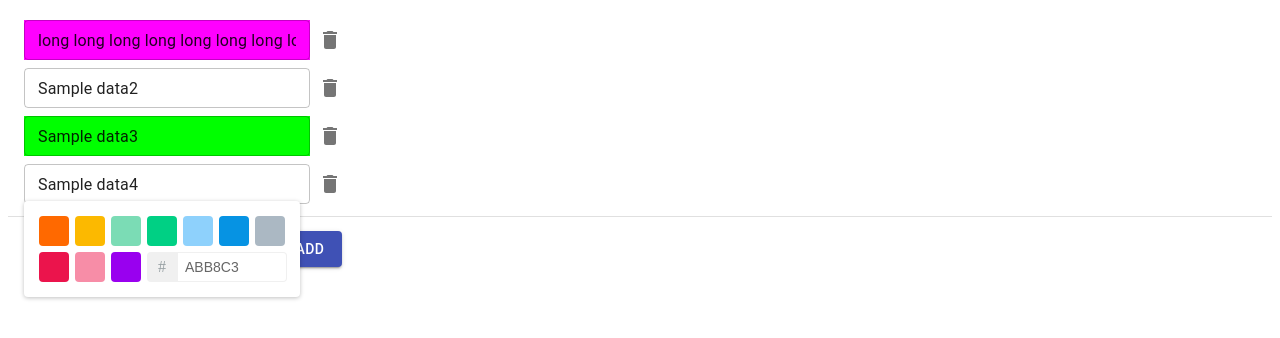
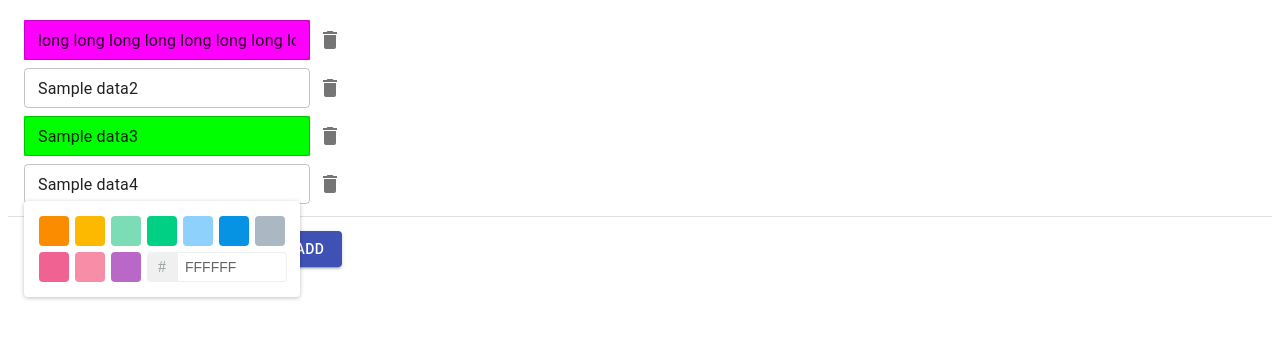
Before and after one commit to somared/QuickCopyChromeExt, a React (Create React App) app: page / in a window 1280 px wide. Both pictures are taken after a click on the element 255 px from the left and 249 px from the top of the page. Shown: the top 338 px of the page. Built offline with nearby package versions, Linux system fonts and the light colour scheme; the HTML template or start-up script is replaced by a standard one.

Commit message:
modified default colors

```diff
--- a/src/AddDataForm.js
+++ b/src/AddDataForm.js
@@ -9,7 +9,7 @@ import { TwitterPicker } from 'react-color';
 const AddData = ({addItem}) =>{
 
     const[userTextInput, setUserTextInput] = useState('');
-    const[userColorInput, setUserColorInput] = useState('#ABB8C3');
+    const[userColorInput, setUserColorInput] = useState('#FFFFFF');
     const[showColorPicker, setShowColorPicker] = useState(false);
 
     const handleTextChange = (e) => {
@@ -26,7 +26,7 @@ const AddData = ({addItem}) =>{
         if(userTextInput){
             addItem(userTextInput, userColorInput);
             setUserTextInput("");
-            setUserColorInput("#ABB8C3");
+            setUserColorInput("#FFFFFF");
         }
     }
 
@@ -38,6 +38,8 @@ const AddData = ({addItem}) =>{
         setShowColorPicker(false);
     };
 
+    const paletteColors = ['#FB8C00', '#FCB900', '#7BDCB5', '#00D084', '#8ED1FC', '#0693E3', '#ABB8C3', '#F06292', '#F78DA7', '#BA68C8'];
+
     const styles = reactCSS({
         'default': {
           color: {
@@ -45,7 +47,8 @@ const AddData = ({addItem}) =>{
             height: '28px',
             borderRadius: '2px',
             background: `${userColorInput}`,
-
+            borderWidth: '1px',
+            borderStyle: 'solid'
           },
           swatch: {
             padding: '5px',
@@ -86,7 +89,7 @@ const AddData = ({addItem}) =>{
                         showColorPicker?
                             <div style={ styles.popover }>
                                 <div style={ styles.cover } onClick={ handleClose }/>
-                                <TwitterPicker color={userColorInput} onChange={handleColorChange} triangle="hide" />
+                                <TwitterPicker color={userColorInput} colors={paletteColors} onChange={handleColorChange} triangle="hide" />
                             </div>
                             : null
                     }
```
